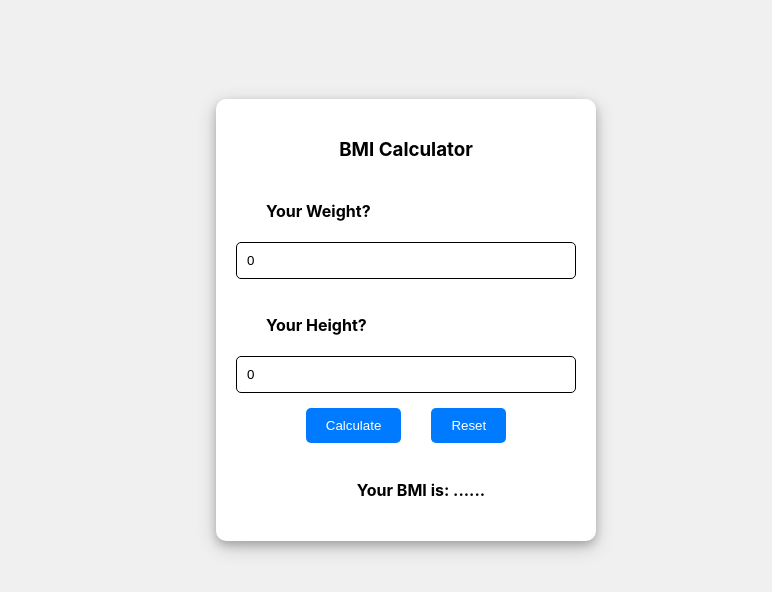
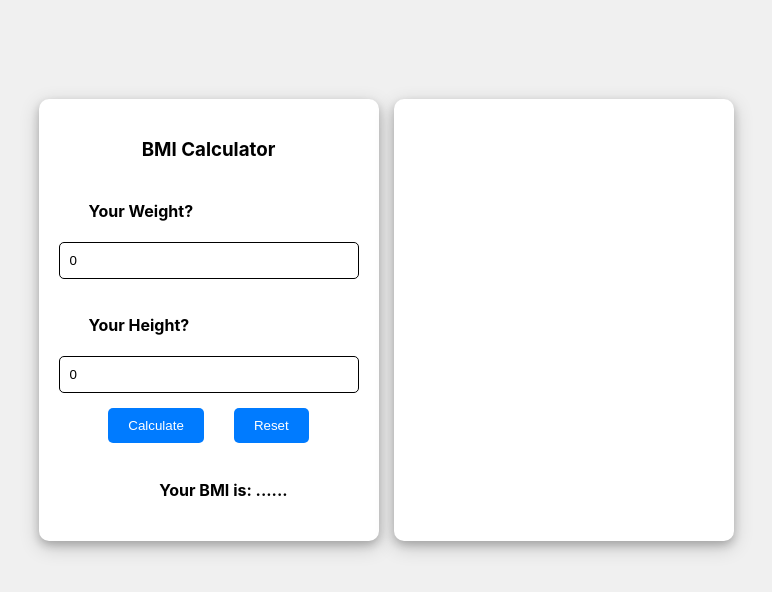
Before and after one commit to Sapkotasulav/bmicalc, a React (Create React App) app: page / in a window 1280 px wide. Shown: the top 592 px of the page, without its empty margins (254-1026 px from the left). Built offline with nearby package versions, Linux system fonts and the light colour scheme.

Commit message:
adding another card for calculator.

```diff
--- a/src/App.css
+++ b/src/App.css
@@ -85,3 +85,8 @@ body {
   box-shadow:4px 3px;
   font-size: 17px;
 }
+.page{
+  display: flex;
+  flex-direction: row;
+  gap: 15px;
+}
--- a/src/App.js
+++ b/src/App.js
@@ -8,7 +8,11 @@ function App() {
   const [BMI, setBMI] = useState("......");
   const [message, setMessage] = useState("");
 
-
+const reset=()=>{
+setBMI(0)
+setHeight(0);
+setWeight(0);
+}
 
   const calculateBMI = (event) => {
     event.preventDefault();
@@ -34,6 +38,7 @@ function App() {
   };
 
   return (
+    <div className="page">
     <div className="maincontainer">
       <Hello title="BMI Calculator" />
       <form onSubmit={calculateBMI}>
@@ -60,7 +65,7 @@ function App() {
           <div id="buttons">
             <button type="submit" id="btn1">Calculate</button>
 
-            <button type="submit" id="btn2">Reset</button>
+            <button id="btn2" onClick={reset}>Reset</button>
           </div>
           <div className="result">
             <h4>
@@ -71,6 +76,9 @@ function App() {
         </div>
       </form>
     </div>
+    <div className="maincontainer"></div>
+    </div>
+
   );
 }
 
```
